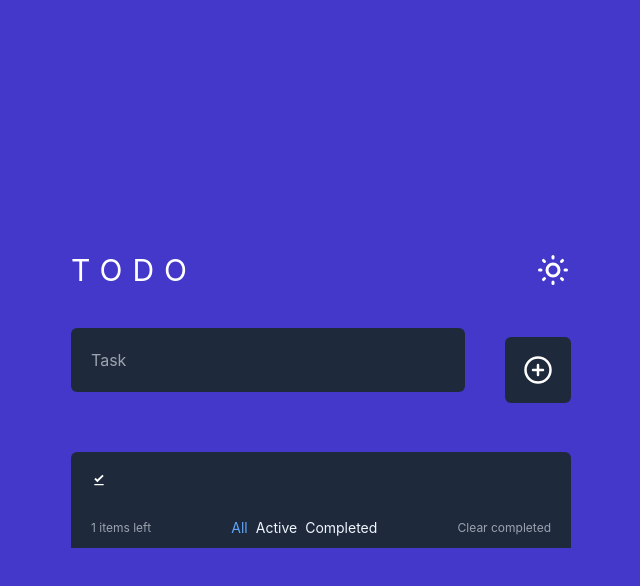
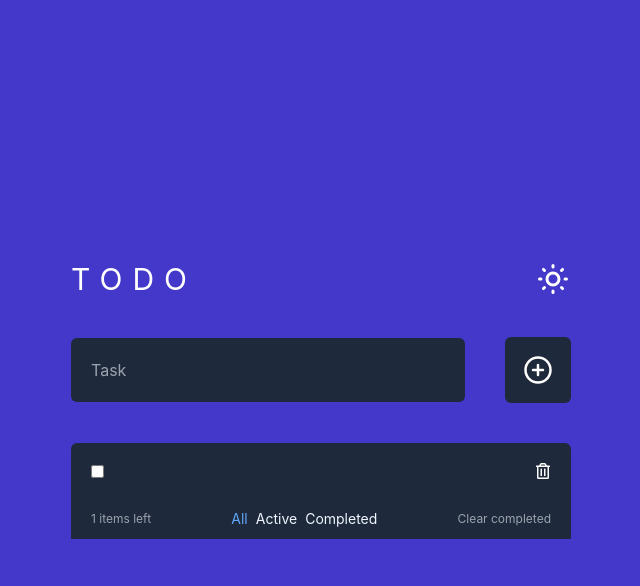
Before and after one commit to MaxOstapets/todo-list-fsd, a React (Create React App) app: page / in a window 1280 px wide. Both pictures are taken after a click on the button 857 px from the left and 398 px from the top of the page. Shown: the top 586 px of the page, without its empty margins (319-959 px from the left). Built offline with nearby package versions, Linux system fonts and the light colour scheme.

Commit message:
made toggle todo function

```diff
--- a/src/App.jsx
+++ b/src/App.jsx
@@ -1,18 +1,20 @@
 import { LuSunMedium } from "react-icons/lu";
 import { FiPlusCircle } from "react-icons/fi";
-import { MdOutlineDownloadDone } from "react-icons/md";
+import { FaRegTrashAlt } from "react-icons/fa";
 import { useState } from "react";
 import { useTodos } from "./todos-store";
 
 function App() {
-  const todos = useTodos((state) => state.todos)
-  const addTodo = useTodos((state) => state.addTodo)
-  const removeTodo = useTodos((state) => state.removeTodo)
-  const [todo, setTodo] = useState("")
+  const todos = useTodos((state) => state.todos);
+  const addTodo = useTodos((state) => state.addTodo);
+  const removeTodo = useTodos((state) => state.removeTodo);
+  const toggleTodo = useTodos((state) => state.toggleTodo);
+  const [todo, setTodo] = useState("");
+
   const handlerAddTodo = () => {
-    addTodo(todo)
-    setTodo("")
-  }
+    addTodo(todo);
+    setTodo("");
+  };
 
   return (
     <main className="w-screen bg-indigo-700 h-screen flex justify-center items-center">
@@ -22,17 +24,38 @@ function App() {
           <LuSunMedium className="text-4xl" />
         </div>
         <div className="flex justify-center items-center gap-10 mb-[40px]">
-          <input type="text" className="w-full bg-slate-800 p-[20px] mb-5 rounded-md" placeholder="Task" value={todo} onChange={(el) => setTodo(el.target.value)} />
-          <button onClick={handlerAddTodo} className="p-[18px] rounded-md bg-slate-800"><FiPlusCircle className="text-3xl" /></button>
+          <input
+            type="text"
+            className="w-full bg-slate-800 p-[20px] rounded-md"
+            placeholder="Task"
+            value={todo}
+            onChange={(el) => setTodo(el.target.value)}
+          />
+          <button onClick={handlerAddTodo} className="p-[18px] rounded-md bg-slate-800">
+            <FiPlusCircle className="text-3xl" />
+          </button>
         </div>
         <div className="w-full bg-slate-800 text-white rounded-md">
           <ul>
-            {todos.map((el) =>
-              <li className="p-[20px] flex gap-2" key={el.id}>
-                <button onClick={removeTodo}><MdOutlineDownloadDone className="text-white" /></button>
-                <span>{el.todo}</span>
+            {todos.map((el) => (
+              <li className="p-[20px] flex justify-between" key={el.id}>
+                <div className="flex items-center gap-2">
+                  <input
+                    type="checkbox"
+                    checked={el.complete}
+                    onChange={() => toggleTodo(el.id)}
+                  />
+                  {!el.complete ? (
+                    <span>{el.todo}</span>
+                  ) : (
+                    <span className="line-through text-red-500">{el.todo}</span>
+                  )}
+                </div>
+                <button onClick={() => removeTodo(el.id)}>
+                  <FaRegTrashAlt className="text-white" />
+                </button>
               </li>
-            )}
+            ))}
           </ul>
           <div className="text-xs flex justify-between items-center px-[20px] py-[10px] text-gray-400 bg-slate-800">
             <p>{todos.length} items left</p>
--- a/src/todos-store.js
+++ b/src/todos-store.js
@@ -6,13 +6,20 @@ export const useTodos = create((set) => ({
     const newTodo = {
       todo: todoText,
       complete: false,
-      id: Math.floor(Math.random() * 100)
+      id: Date.now()
     };
     set((state) => ({ todos: [...state.todos, newTodo] }));
   },
-  removeTodo: () => {
+  removeTodo: (id) => {
     set((state) => ({
-      todos: state.todos.filter((todo) => todo.id !== todo.id)
+      todos: state.todos.filter((todo) => todo.id !== id)
+    }));
+  },
+  toggleTodo: (id) => {
+    set((state) => ({
+      todos: state.todos.map((el) =>
+        el.id === id ? { ...el, complete: !el.complete } : el
+      )
     }));
   }
-}))
+}));
```
